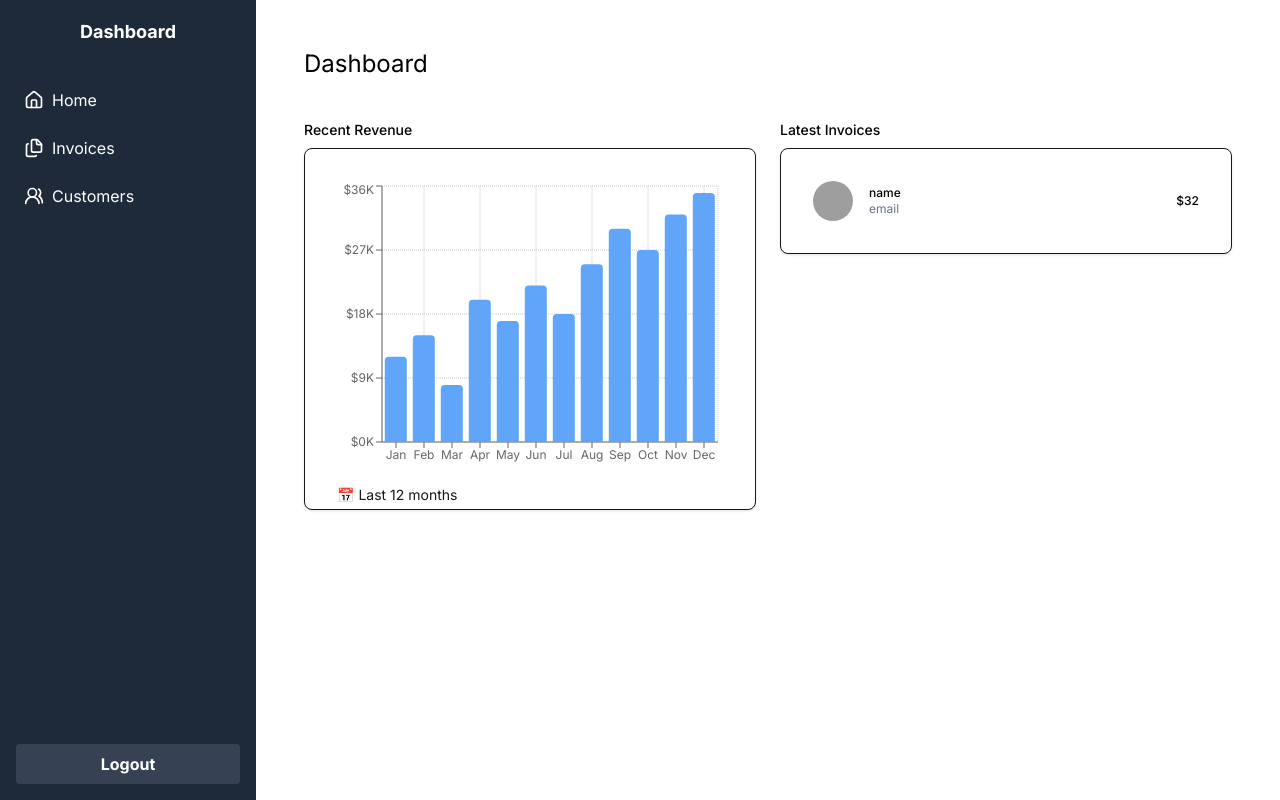
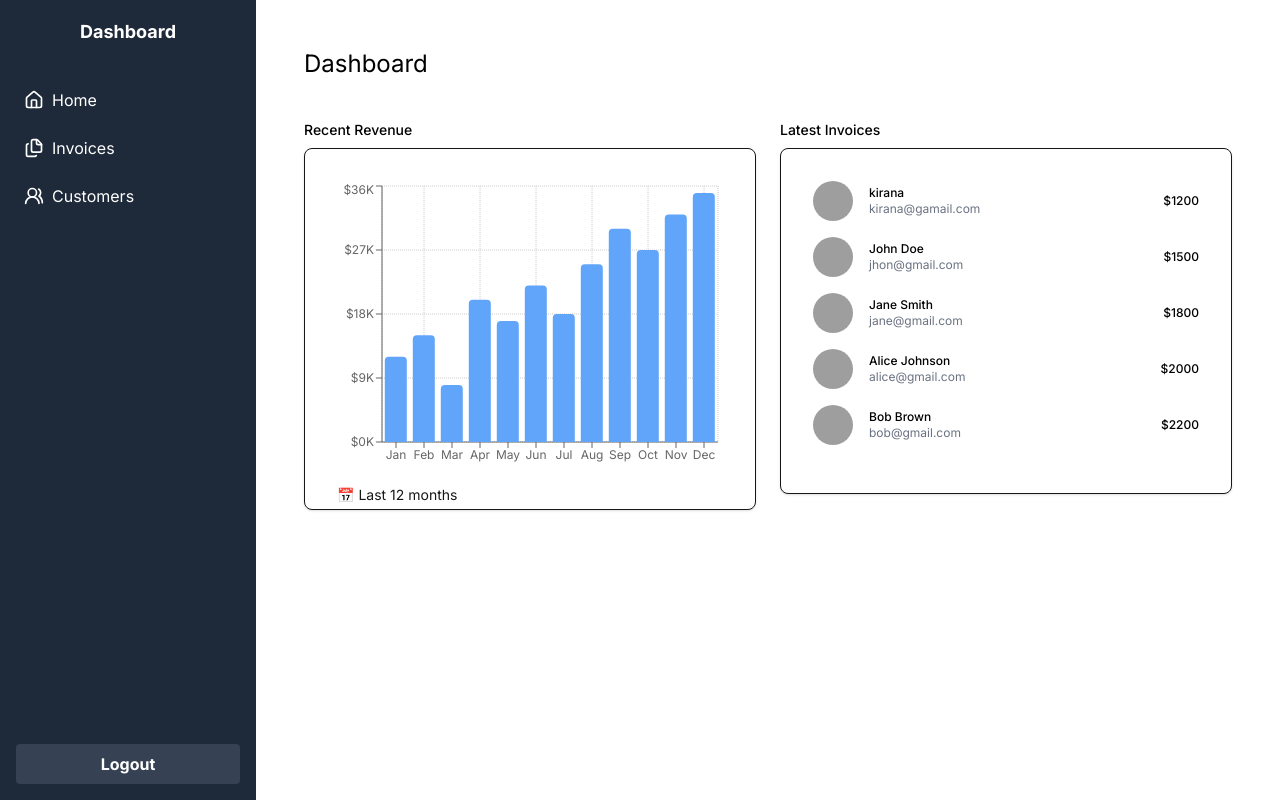
Before and after one commit to Andifadly12/nexjs-dashboard, a Next.js app: page /dasboard in a window 1280 px wide. Built offline with nearby package versions, Linux system fonts and the light colour scheme; grey boxes are pictures that could not be loaded.

Commit message:
commit : dummy data for invoces lates

```diff
--- a/src/app/dasboard/latest-invoices.tsx
+++ b/src/app/dasboard/latest-invoices.tsx
@@ -1,14 +1,39 @@
 import React from "react";
+import { fetchLatestInvoices } from "../lib/data";
 
+interface rwvenueData {
+  name: string;
+  email: string;
+  image: string;
+  amount: number;
+}
 export default function LatestInvoices() {
+  const [invoices, setInvoices] = React.useState<rwvenueData[]>([]);
+
+  React.useEffect(() => {
+    const fetchDataInvoices = async () => {
+      // Replace this with your actual API endpoint or data-fetching logic
+      const response = await fetchLatestInvoices();
+      const resultdata = response.map((data) => ({
+        name: data.name,
+        email: data.email,
+        image: data.image,
+        amount: data.amount,
+      }));
+      setInvoices(resultdata);
+    };
+    fetchDataInvoices();
+  }, []);
+  console.log(invoices.map((invoice) => invoice.name));
   return (
     <main>
       <div className="rounded-lg border bg-white p-8 shadow-sm w-full max-w-xl">
-        <div className="space-content-between flex items-center justify-between">
+        {invoices.map((invoice) => (
+          <div className="space-content-between flex items-center justify-between mb-4">
             <div className="flex items-center justify-start gap-4">
               <div>
                 <img
-                src="https://i.pravatar.cc/150?img=1"
+                  src={invoice.image}
                   alt="Invoice Image"
                   height={20}
                   width={30}
@@ -16,12 +41,13 @@ export default function LatestInvoices() {
                 />
               </div>
               <div>
-              <p className="text-black font-medium text-xs">name</p>
-              <p className="text-gray-500   text-xs">email</p>
+                <p className="text-black font-medium text-xs">{invoice.name}</p>
+                <p className="text-gray-500   text-xs">{invoice.email}</p>
               </div>
             </div>
-          <p className="text-black font-medium text-xs">$32</p>
+            <p className="text-black font-medium text-xs">${invoice.amount}</p>
           </div>
+        ))}
       </div>
     </main>
   );
```
Lines whose indentation alone changed are shown as unchanged.
